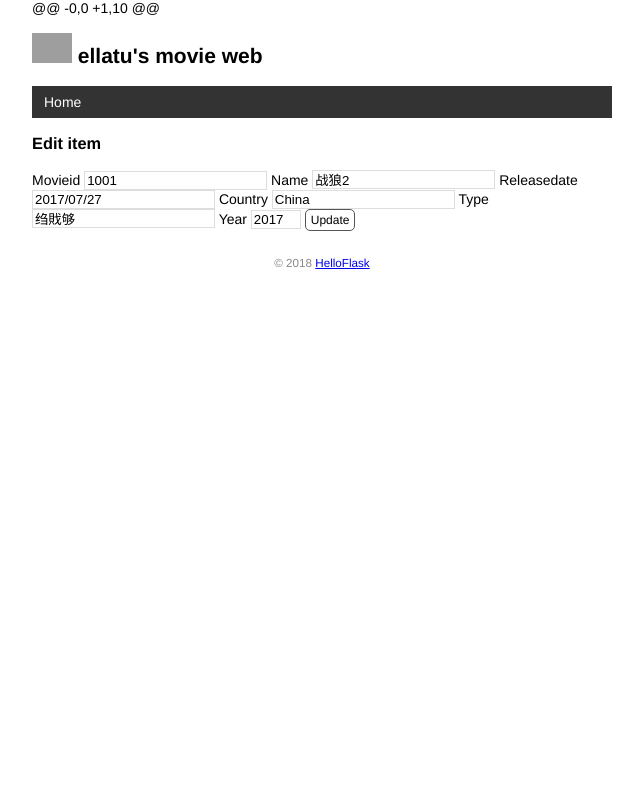
After one commit to ellatu/watchlist, a Flask app: template templates/edit.html in a window 1280 px wide. The commit adds this page. Shown: the whole page, without its empty margins (318-961 px from the left). Run offline with Flask 3, Linux system fonts and the light colour scheme; the template is opened without the code that fills it: values that come from a table or form of the project are taken from there, others are empty; grey boxes are pictures that could not be loaded.

Commit message:
Create, edit and delete item by form

```diff
--- a/app.py
+++ b/app.py
@@ -4,13 +4,22 @@ import click
 import os
 import sys
 
-from flask import Flask, render_template
+from flask import Flask, render_template, request, url_for, redirect, flash
 from flask_sqlalchemy import SQLAlchemy
-
+from flask_babel import Babel, _
 
 app = Flask(__name__)
 app.config['SQLALCHEMY_DATABASE_URI'] = 'sqlite:///' + os.path.join(app.root_path, 'data.db')
 app.config['SQLALCHEMY_TRACK_MODIFICATIONS'] = False  # 关闭对模型修改的监控
+app.config['JSON_AS_ASCII'] = False
+app.config['BABEL_DEFAULT_LOCALE'] = 'zh'  # 设置默认语言为中文
+app.config['SECRET_KEY'] = 'dev'
+
+
+babel = Babel(app)
+
+app.config["DEFAULT_BABEL_LOCALE"] = "zh"
+
 # 在扩展类实例化前加载配置
 db = SQLAlchemy(app)
 
@@ -82,7 +91,57 @@ def inject_user():
 def page_not_found(e):
     return render_template('404.html'), 404
 
-@app.route('/')
+@app.route('/', methods=['GET', 'POST'])
 def index():
+    if request.method == 'POST':
+        movieid = request.form['movieid']
+        title = request.form['title']
+        releasedate = request.form['releasedate']
+        country = request.form['country']
+        Type = request.form['Type']
+        year = request.form['year']
+
+        if not title or not year or len(year) > 4 or len(title) > 60:
+            flash('Invalid input.')
+            return redirect(url_for('index'))
+
+        movie = Movie(movieid =movieid, title=title, releasedate =releasedate, country = country, Type = Type, year=year)
+        db.session.add(movie)
+        db.session.commit()
+        flash('Item created.')
+        return redirect(url_for('index'))
     movies = Movie.query.all()  # 读取用户记录
     return render_template('index.html', movies=movies)
+
+@app.route('/movie/edit/<int:movie_id>', methods=['GET', 'POST'])
+def edit(movie_id):
+    movie = Movie.query.get_or_404(movie_id)
+
+    if request.method == 'POST':
+        movieid = request.form['movieid']
+        title = request.form['title']
+        releasedate = request.form['releasedate']
+        country = request.form['country']
+        Type = request.form['Type']
+        year = request.form['year']
+
+        if not title or not year or len(year) > 4 or len(title) > 60:
+            flash('Invalid input.')
+            return redirect(url_for('edit', movie_id=movie_id))
+
+        movie.title = title
+        movie.year = year
+        db.session.commit()
+        flash('Item updated.')
+        return redirect(url_for('index'))
+
+    return render_template('edit.html', movie=movie)
+
+
+@app.route('/movie/delete/<int:movie_id>', methods=['POST'])
+def delete(movie_id):
+    movie = Movie.query.get_or_404(movie_id)
+    db.session.delete(movie)
+    db.session.commit()
+    flash('Item deleted.')
+    return redirect(url_for('index'))
--- a/static/style.css
+++ b/static/style.css
@@ -10,6 +10,49 @@ body {
 nav li a:hover {
     background-color: #111;
 }
+
+
+.alert {
+    position: relative;
+    padding: 7px;
+    margin: 7px 0;
+    border: 1px solid transparent;
+    color: #004085;
+    background-color: #cce5ff;
+    border-color: #b8daff;
+    border-radius: 5px;
+}
+
+input[type=submit] {
+    font-family: inherit;
+}
+
+input[type=text] {
+    border: 1px solid #ddd;
+}
+
+input[name=year] {
+    width: 50px;
+}
+
+.btn {
+    font-size: 12px;
+    padding: 3px 5px;
+    text-decoration: none;
+    cursor: pointer;
+    background-color: white;
+    color: black;
+    border: 1px solid #555555;
+    border-radius: 5px;
+}
+
+.btn:hover {
+    text-decoration: none;
+    background-color: black;
+    color: white;
+    border: 1px solid black;
+}
+
 
 nav ul {
     list-style-type: none;
@@ -61,6 +104,11 @@ nav li a {
     float: right;
 }
 
+
+.inline-form {
+    display: inline;
+}
+
 .imdb {
     font-size: 12px;
     font-weight: bold;
--- a/templates/base.html
+++ b/templates/base.html
@@ -10,7 +10,9 @@
     {% endblock %}
 </head>
 <body>
-
+     {% for message in get_flashed_messages() %}
+        <div class="alert">{{ message }}</div>
+    {% endfor %}
     <h2>
         <img alt="Avatar" class="touxiang" src="{{ url_for('static', filename='images/touxiang.png') }}">
         {{ user.name }}'s movie web
--- /dev/null
+++ b/templates/edit.html
@@ -0,0 +1,15 @@
+@@ -0,0 +1,10 @@
+{% extends 'base.html' %}
+
+{% block content %}
+<h3>Edit item</h3>
+<form method="post">
+    Movieid <input type="text" name="movieid" autocomplete="off" required value="{{ movie.movieid}}">
+    Name <input type="text" name="title" autocomplete="off" required value="{{ movie.title }}">
+    Releasedate <input type="text" name="releasedate" autocomplete="off" required value="{{ movie.releasedate }}">
+    Country <input type="text" name="country" autocomplete="off" required  value="{{ movie.country }}">
+    Type <input type="text" name="Type" autocomplete="off" required value="{{ movie.Type}}">
+    Year <input type="text" name="year" autocomplete="off" required value="{{ movie.year }}">
+    <input class="btn" type="submit" name="submit" value="Update">
+</form>
+{% endblock %}
```
Also changed, not shown: templates/index.html (+13 -0 lines), data.db.
